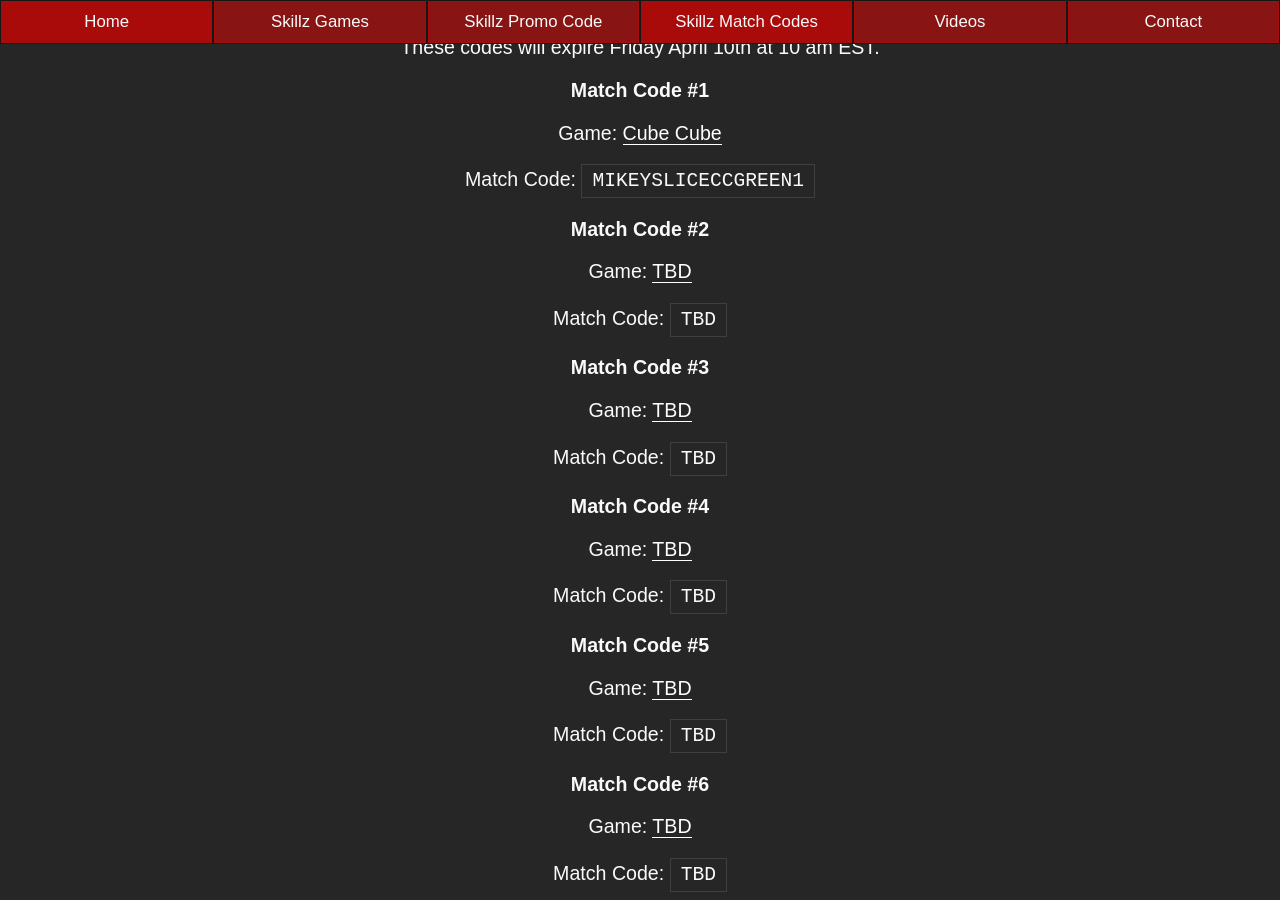
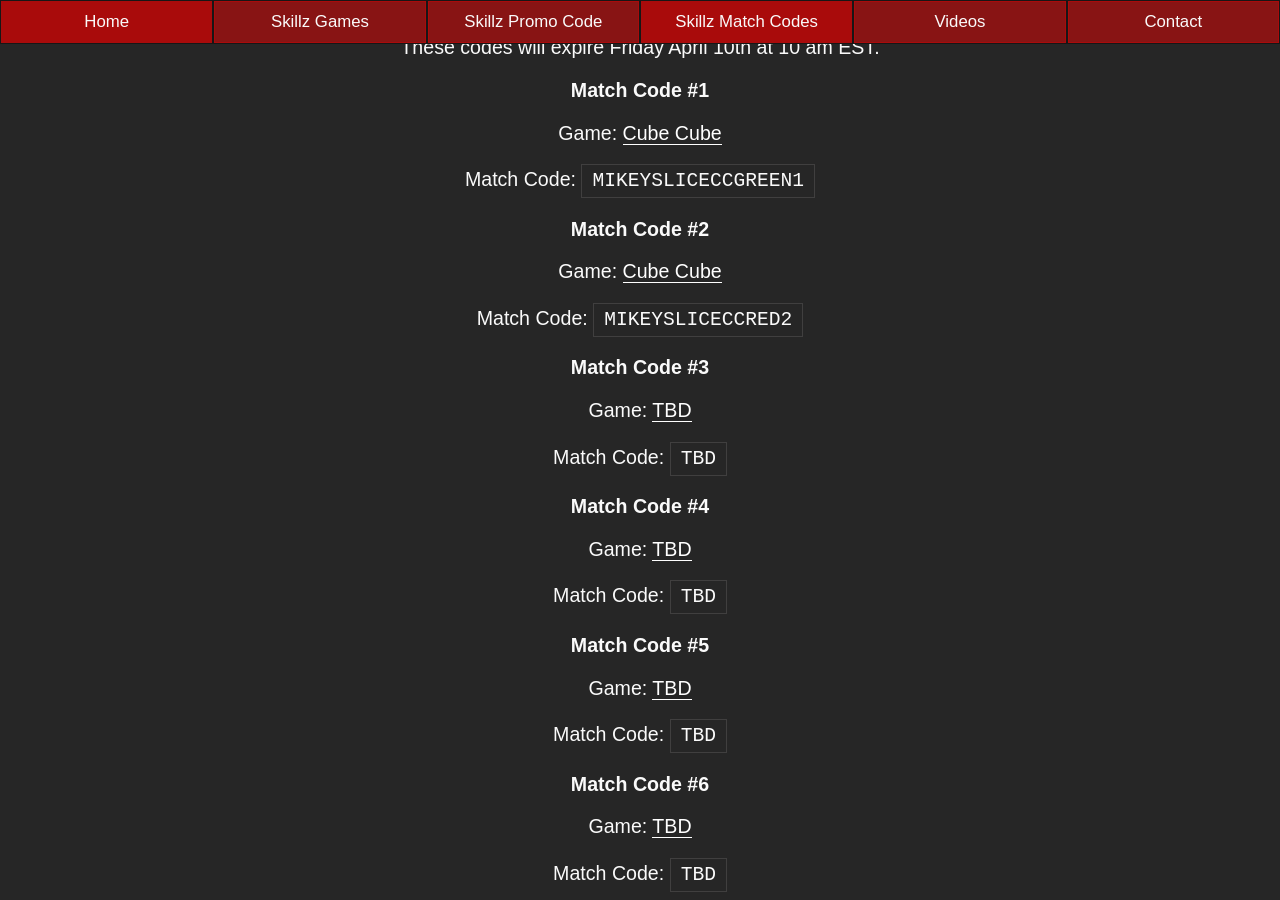
Before and after one commit to mikeyslice/esports-medium, a Jekyll site: the page built from skillz-match-codes.md, in a window 1280 px wide and 900 px high, scrolled down 3243 px. Built offline with Jekyll 4.4.1, drawn with Linux system fonts in a browser that asks for light colours.

Commit message:
Update Skillz Match Codes “skillz-match-codes”

```diff
--- a/_includes/pages/skillz-match-codes.html
+++ b/_includes/pages/skillz-match-codes.html
@@ -109,9 +109,9 @@
 
 <h3>Match Code #2</h3>
 
-<p>Game: <a href="/skillz-games/">TBD</a><p>
+<p>Game: <a href="/skillz-games/">Cube Cube</a><p>
 
-<p>Match Code: <code>TBD</code><p>
+<p>Match Code: <code>MIKEYSLICECCRED2</code><p>
 
 <h3>Match Code #3</h3>
 
```
